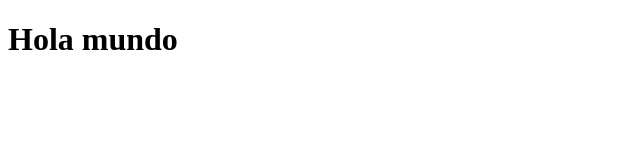
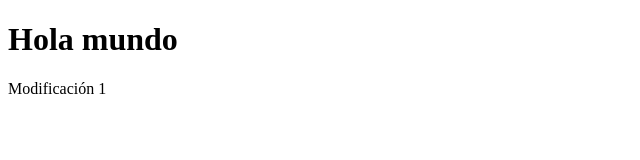
Before and after one commit to javitr17/Tarea1_GitLocal, a plain HTML site: page index.html in a window 1280 px wide. Shown: the whole page, without its empty margins (0-640 px from the left). Drawn offline with Linux system fonts and the light colour scheme.

Commit message:
Modificacion primera realizada

```diff
--- a/index.html
+++ b/index.html
@@ -7,5 +7,6 @@
 </head>
 <body>
     <h1>Hola mundo</h1>
+    <p>Modificación 1</p>
 </body>
 </html>
```
